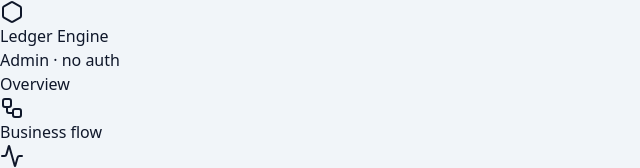
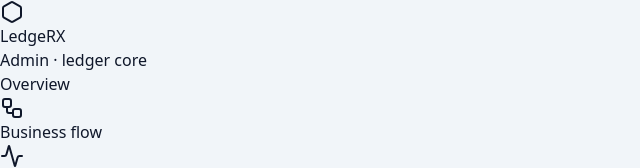
Before and after one commit to yky32/ledger-engine-admin-portal, a Next.js app: page /ledger-entries in a window 1280 px wide. Shown: the top 168 px of the page, without its empty margins (0-640 px from the left). Built offline with nearby package versions, Linux system fonts and the light colour scheme.

Commit message:
brand: LedgeRX Admin chrome + copy

```diff
--- a/src/app/ingest-policy/page.tsx
+++ b/src/app/ingest-policy/page.tsx
@@ -179,7 +179,7 @@ export default function IngestPolicyPage() {
       <div className="mb-4 grid gap-3 lg:grid-cols-3">
         <ExplainBox title="What is the Door?" tone="ops">
           <p>
-            First gate inside Ledger Engine after upstream POS/OMS posts a webhook. Answers:{" "}
+            First gate inside LedgeRX after upstream POS/OMS posts a webhook. Answers:{" "}
             <em>“Do we accept traffic at all?”</em> and{" "}
             <em>“If this customer has no wallet yet, may we create one?”</em>
           </p>
--- a/src/app/layout.tsx
+++ b/src/app/layout.tsx
@@ -14,8 +14,8 @@ const geistMono = Geist_Mono({
 });
 
 export const metadata: Metadata = {
-  title: "Ledger Engine Admin",
-  description: "Admin portal for ledger-engine APIs (no auth)",
+  title: "LedgeRX Admin",
+  description: "LedgeRX ops console — simulator, Door/Brain config, customer review",
 };
 
 export default function RootLayout({
--- a/src/app/page.tsx
+++ b/src/app/page.tsx
@@ -159,7 +159,7 @@ export default function HomePage() {
 
           <FlowBox
             tone="engine"
-            title="LEDGER ENGINE"
+            title="LedgeRX"
             subtitle="Door → Brain → Books → Audit"
             href="/review"
             wide
--- a/src/components/layout/sidebar.tsx
+++ b/src/components/layout/sidebar.tsx
@@ -18,9 +18,9 @@ export function Sidebar() {
         </div>
         <div className="min-w-0">
           <div className="truncate text-sm font-semibold tracking-tight text-white">
-            Ledger Engine
+            LedgeRX
           </div>
-          <div className="truncate text-[11px] text-slate-400">Admin · no auth</div>
+          <div className="truncate text-[11px] text-slate-400">Admin · ledger core</div>
         </div>
       </div>
 
```
Also changed, not shown: 1 other file (tests, documents, lock files or other folders).
